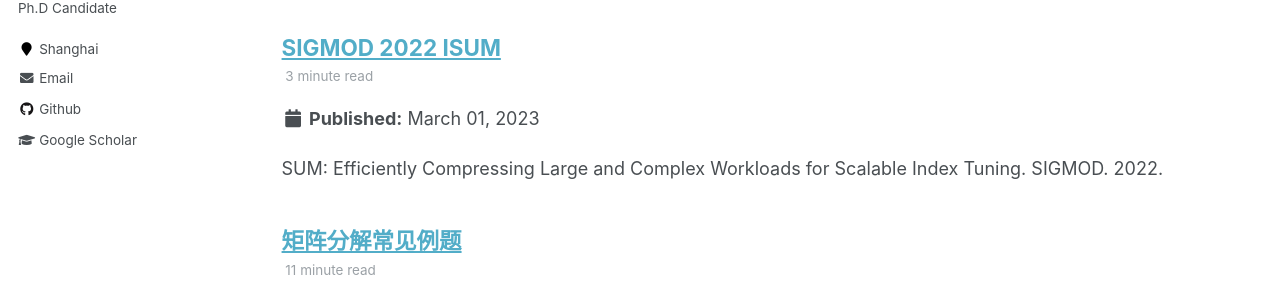
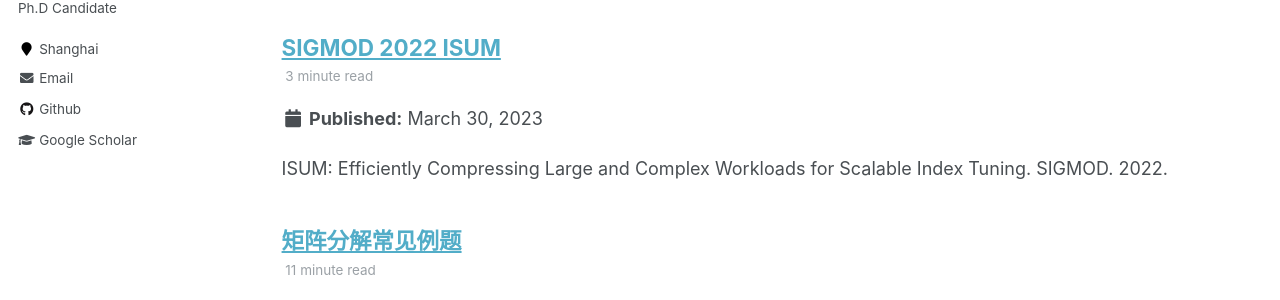
Before and after one commit to lroethan/lroethan.github.io, a Jekyll site: the page built from _pages/year-archive.html, in a window 1280 px wide and 971 px high. Shown: the part 374-674 px from the top of the window. Built offline with Jekyll 4.4.1, drawn with Linux system fonts in a browser that asks for light colours.

Commit message:
[fix] post typo

```diff
--- a/_posts/2023-03-30-SIGMOD-2022-ISUM.md
+++ b/_posts/2023-03-30-SIGMOD-2022-ISUM.md
@@ -1,12 +1,12 @@
 ---
 title: 'SIGMOD 2022 ISUM'
-date: 2023-03-01
+date: 2023-03-30
 permalink: /posts/2023/03/SIGMOD-2022-ISUM
 tags:
   - Index Advisor
 ---
 
-SUM: Efficiently Compressing Large and Complex Workloads for Scalable Index Tuning. SIGMOD. 2022.
+ISUM: Efficiently Compressing Large and Complex Workloads for Scalable Index Tuning. SIGMOD. 2022.
 
 
 > **名称：ISUM: Efficiently Compressing Large and Complex Workloads for Scalable Index Tuning**
```
Also changed, not shown: images/ISUM-fig-4.png (added).
